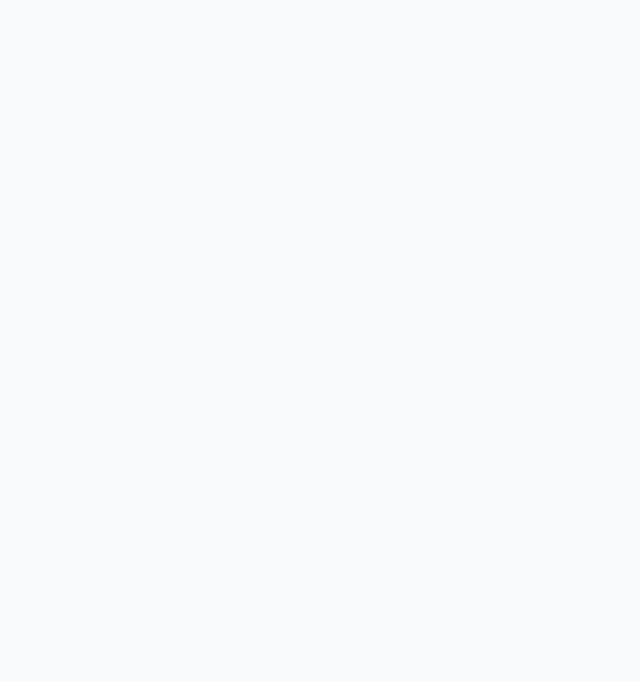
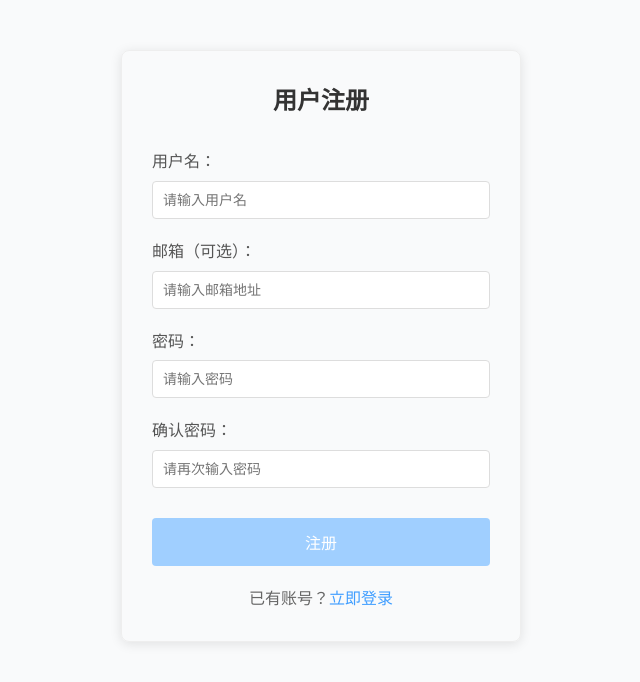
Before and after one commit to TengjunZhao/Small_Target, a Vue app in the folder FrontEnd/Small_Target/: page /register in a window 1280 px wide. Before the commit this address had no page. Shown: the top 682 px of the page, without its empty margins (319-959 px from the left). Built offline with nearby package versions, Linux system fonts and the light colour scheme.

Commit message:
Dev Register Page
Dev Register Page

```diff
--- a/FrontEnd/Small_Target/src/router/index.js
+++ b/FrontEnd/Small_Target/src/router/index.js
@@ -1,6 +1,7 @@
 import { createRouter, createWebHistory } from 'vue-router'
 import { useUserStore } from '@/stores/user'
-import Login from '@/views/Login.vue'
+import Login from '@/views/Login.vue';
+import Register from '@/views/Register.vue';
 import Home from '@/views/Home.vue'; // 主页面
 import KanaPractice from '@/views/KanaPractice.vue'; // 50音练习组件
 import ProjectManagement from '@/views/ProjectManagement.vue'; // 项目管理组件
@@ -12,6 +13,13 @@ const routes = [
     name: 'login',
     component: Login,
     meta: { requiresAuth: false } // 登录页无需鉴权
+  },
+  // 注册页面
+  {
+    path: '/register',
+    name: 'register',
+    component: Register,
+    meta: { requiresAuth: false } // 注册页无需鉴权
   },
   // 以下所有页面均需要登录
   {
--- a/FrontEnd/Small_Target/src/stores/user.js
+++ b/FrontEnd/Small_Target/src/stores/user.js
@@ -7,15 +7,19 @@ export const useUserStore = defineStore('user', {
     userInfo: {}
   }),
   actions: {
+    // 设置token
+    setToken(token) {
+      this.token = token
+      localStorage.setItem('token', token)
+    },
     // 登录接口
     async login(formData) {
       // console.log('发送登录请求:', formData)
       const res = await request.post('login/', formData)
       // console.log('登录响应:', res)
       // console.log('响应数据结构:', res.data)
-      this.token = res.data.data.token
+      this.setToken(res.data.data.token)
       // console.log('设置token:', this.token)
-      localStorage.setItem('token', this.token) // 存入本地缓存
       // console.log('localStorage中的token:', localStorage.getItem('token'))
       return res
     },
--- a/FrontEnd/Small_Target/src/views/Login.vue
+++ b/FrontEnd/Small_Target/src/views/Login.vue
@@ -12,6 +12,9 @@
       </div>
       <button type="submit" class="login-btn">登录</button>
     </form>
+    <div class="register-link">
+      还没有账号？<router-link to="/register">立即注册</router-link>
+    </div>
     <div v-if="route.query.redirect" class="redirect-info">
       登录后将跳转到: {{ route.query.redirect }}
     </div>
@@ -100,6 +103,22 @@ const handleLogin = async () => {
   cursor: pointer;
 }
 
+.register-link {
+  text-align: center;
+  margin: 20px 0;
+  color: #666;
+}
+
+.register-link a {
+  color: #409eff;
+  text-decoration: none;
+  font-weight: 500;
+}
+
+.register-link a:hover {
+  text-decoration: underline;
+}
+
 .redirect-info {
   margin-top: 16px;
   padding: 8px;
--- /dev/null
+++ b/FrontEnd/Small_Target/src/views/Register.vue
@@ -0,0 +1,236 @@
+<template>
+  <div class="register-container">
+    <h2>用户注册</h2>
+    <form @submit.prevent="handleRegister">
+      <div class="form-item">
+        <label>用户名：</label>
+        <input
+          v-model="form.username"
+          type="text"
+          placeholder="请输入用户名"
+          required
+          minlength="3"
+          maxlength="150"
+        />
+        <div v-if="form.username && form.username.length < 3" class="error-tip">
+          用户名至少3个字符
+        </div>
+      </div>
+      <div class="form-item">
+        <label>邮箱（可选）：</label>
+        <input
+          v-model="form.email"
+          type="email"
+          placeholder="请输入邮箱地址"
+        />
+      </div>
+      <div class="form-item">
+        <label>密码：</label>
+        <input
+          v-model="form.password"
+          type="password"
+          placeholder="请输入密码"
+          required
+          minlength="6"
+        />
+        <div v-if="form.password && form.password.length < 6" class="error-tip">
+          密码至少6个字符
+        </div>
+      </div>
+      <div class="form-item">
+        <label>确认密码：</label>
+        <input
+          v-model="form.confirmPassword"
+          type="password"
+          placeholder="请再次输入密码"
+          required
+        />
+        <div v-if="form.confirmPassword && form.password !== form.confirmPassword" class="error-tip">
+          两次输入的密码不一致
+        </div>
+      </div>
+      <button
+        type="submit"
+        class="register-btn"
+        :disabled="!isFormValid"
+      >
+        注册
+      </button>
+    </form>
+    <div class="login-link">
+      已有账号？<router-link to="/">立即登录</router-link>
+    </div>
+  </div>
+</template>
+
+<script setup>
+import { ref, computed } from 'vue'
+import { useUserStore } from '@/stores/user.js'
+import { useRouter } from 'vue-router'
+import { ElMessage } from 'element-plus'
+import request from '@/utils/requests.js'
+
+const form = ref({
+  username: '',
+  email: '',
+  password: '',
+  confirmPassword: ''
+})
+
+const userStore = useUserStore()
+const router = useRouter()
+
+// 表单验证
+const isFormValid = computed(() => {
+  return (
+    form.value.username &&
+    form.value.username.length >= 3 &&
+    form.value.password &&
+    form.value.password.length >= 6 &&
+    form.value.password === form.value.confirmPassword
+  )
+})
+
+const handleRegister = async () => {
+  try {
+    // 前端验证
+    if (!form.value.username || form.value.username.length < 3) {
+      ElMessage.error('用户名至少3个字符')
+      return
+    }
+
+    if (form.value.email && !/^[^\s@]+@[^\s@]+\.[^\s@]+$/.test(form.value.email)) {
+      ElMessage.error('请输入正确的邮箱格式')
+      return
+    }
+
+    if (!form.value.password || form.value.password.length < 6) {
+      ElMessage.error('密码至少6个字符')
+      return
+    }
+
+    if (form.value.password !== form.value.confirmPassword) {
+      ElMessage.error('两次输入的密码不一致')
+      return
+    }
+
+    console.log('开始注册...')
+
+    // 调用注册接口
+    const res = await request.post('/login/register/', {
+      username: form.value.username,
+      email: form.value.email,
+      password: form.value.password
+    })
+
+    console.log('注册响应:', res)
+
+    if (res.data.code === 200) {
+      ElMessage.success('注册成功')
+
+      // 自动登录（使用返回的token）
+      userStore.setToken(res.data.data.token)
+      await userStore.getUserInfo()
+
+      // 跳转到首页
+      router.push('/home')
+    } else {
+      ElMessage.error(res.data.msg || '注册失败')
+    }
+
+  } catch (error) {
+    console.error('注册错误:', error)
+    if (error.response && error.response.data) {
+      ElMessage.error(error.response.data.msg || '注册失败')
+    } else {
+      ElMessage.error('网络错误，请稍后重试')
+    }
+  }
+}
+</script>
+
+<style scoped>
+.register-container {
+  width: 400px;
+  margin: 50px auto;
+  padding: 30px;
+  border: 1px solid #eee;
+  border-radius: 8px;
+  box-shadow: 0 2px 12px 0 rgba(0, 0, 0, 0.1);
+}
+
+.register-container h2 {
+  text-align: center;
+  margin-bottom: 30px;
+  color: #333;
+}
+
+.form-item {
+  margin-bottom: 20px;
+}
+
+.form-item label {
+  display: block;
+  margin-bottom: 6px;
+  font-weight: 500;
+  color: #555;
+}
+
+.form-item input {
+  width: 100%;
+  padding: 10px;
+  border: 1px solid #ddd;
+  border-radius: 4px;
+  font-size: 14px;
+  box-sizing: border-box;
+}
+
+.form-item input:focus {
+  outline: none;
+  border-color: #409eff;
+  box-shadow: 0 0 0 2px rgba(64, 158, 255, 0.2);
+}
+
+.error-tip {
+  color: #f56c6c;
+  font-size: 12px;
+  margin-top: 4px;
+}
+
+.register-btn {
+  width: 100%;
+  padding: 12px;
+  background: #409eff;
+  color: white;
+  border: none;
+  border-radius: 4px;
+  cursor: pointer;
+  font-size: 16px;
+  font-weight: 500;
+  margin-top: 10px;
+}
+
+.register-btn:hover:not(:disabled) {
+  background: #66b1ff;
+}
+
+.register-btn:disabled {
+  background: #a0cfff;
+  cursor: not-allowed;
+}
+
+.login-link {
+  text-align: center;
+  margin-top: 20px;
+  color: #666;
+}
+
+.login-link a {
+  color: #409eff;
+  text-decoration: none;
+}
+
+.login-link a:hover {
+  text-decoration: underline;
+}
+</style>
```
Also changed, not shown: 2 other files (tests, documents, lock files or other folders).
